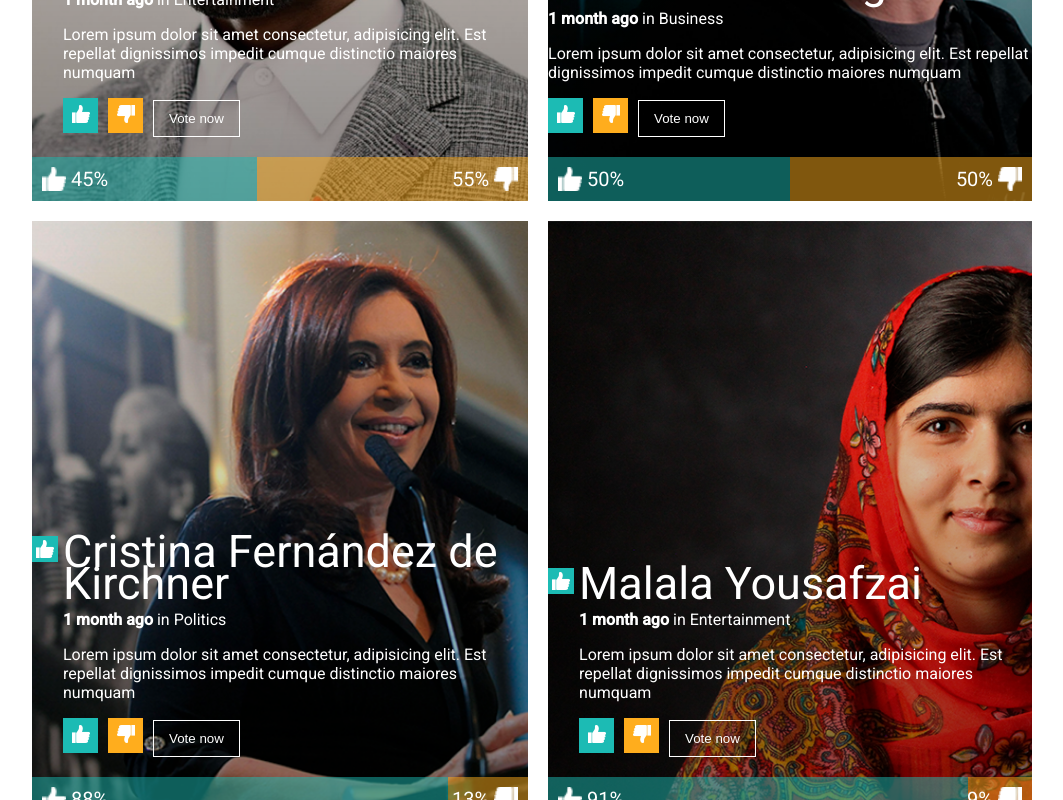
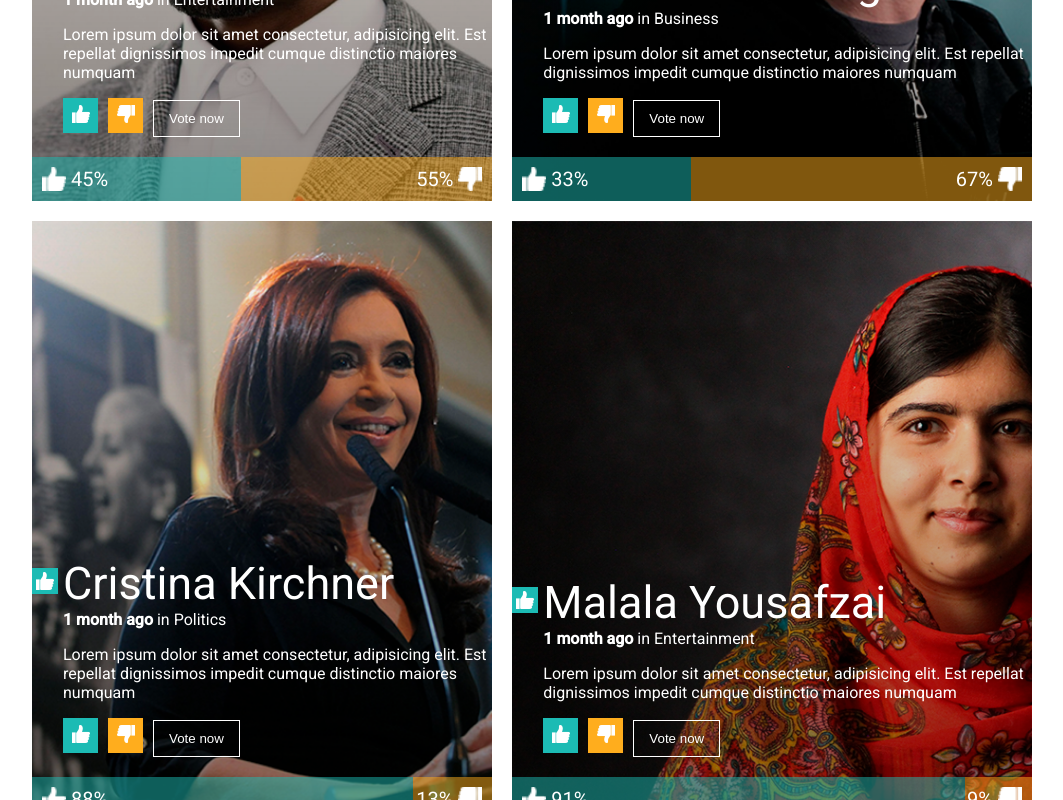
Before and after one commit to feliperamigon/zemoga-ui-test, an Angular app: page / in a window 1280 px wide. Shown: the part 1373-2173 px from the top of the page, without its empty margins (108-1171 px from the left). Built offline with nearby package versions, Linux system fonts and the light colour scheme.

Commit message:
Fixed minor bug

```diff
--- a/src/app/shared/small-tile/small-tile.component.html
+++ b/src/app/shared/small-tile/small-tile.component.html
@@ -1,6 +1,6 @@
 <div [style.background]="charUrl" class="small-tile">
   <div class="small-tile-content">
-    <img *ngIf="char.votesUpCount > char.votesDownCount" class="thumb-box thumb-up-box" src="../../../assets/thumb-up.png" alt="thumb-up">
+    <img *ngIf="char.votesUpCount >= char.votesDownCount" class="thumb-box thumb-up-box" src="../../../assets/thumb-up.png" alt="thumb-up">
     <img *ngIf="char.votesUpCount < char.votesDownCount" class="thumb-box thumb-down-box" src="../../../assets/thumb-down.png" alt="thumb-up">
     <div class="small-tile-description">
       <h3 class="character-name">{{char?.name}}</h3>
--- a/src/assets/response.json
+++ b/src/assets/response.json
@@ -18,8 +18,8 @@
             "name": "Mark Zuckerberg",
             "time": "<b>1 month ago</b> in Business",
             "description": "Lorem ipsum dolor sit amet consectetur, adipisicing elit. Est repellat dignissimos impedit cumque distinctio maiores numquam",
-            "votesUpCount": 3,
-            "votesDownCount": 3,
+            "votesUpCount": 15,
+            "votesDownCount": 30,
             "totalVotes": 6,
             "images": {
                 "url": "./../../../assets/mark.png",
@@ -28,7 +28,7 @@
         },
         {
             "id": 2,
-            "name": "Cristina Fernández de Kirchner",
+            "name": "Cristina Kirchner",
             "time": "<b>1 month ago</b> in Politics",
             "description": "Lorem ipsum dolor sit amet consectetur, adipisicing elit. Est repellat dignissimos impedit cumque distinctio maiores numquam",
             "votesUpCount": 7,
```
